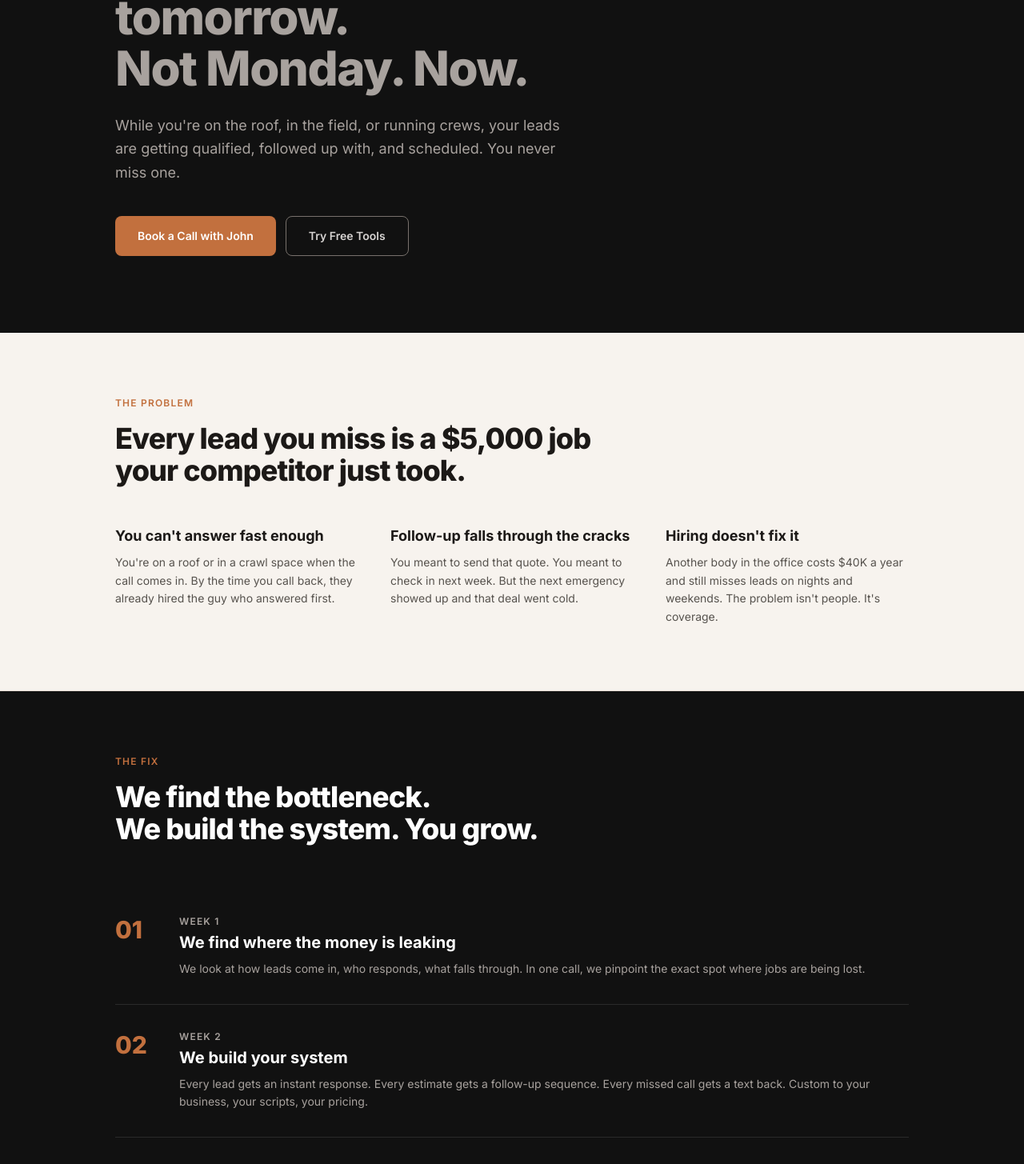
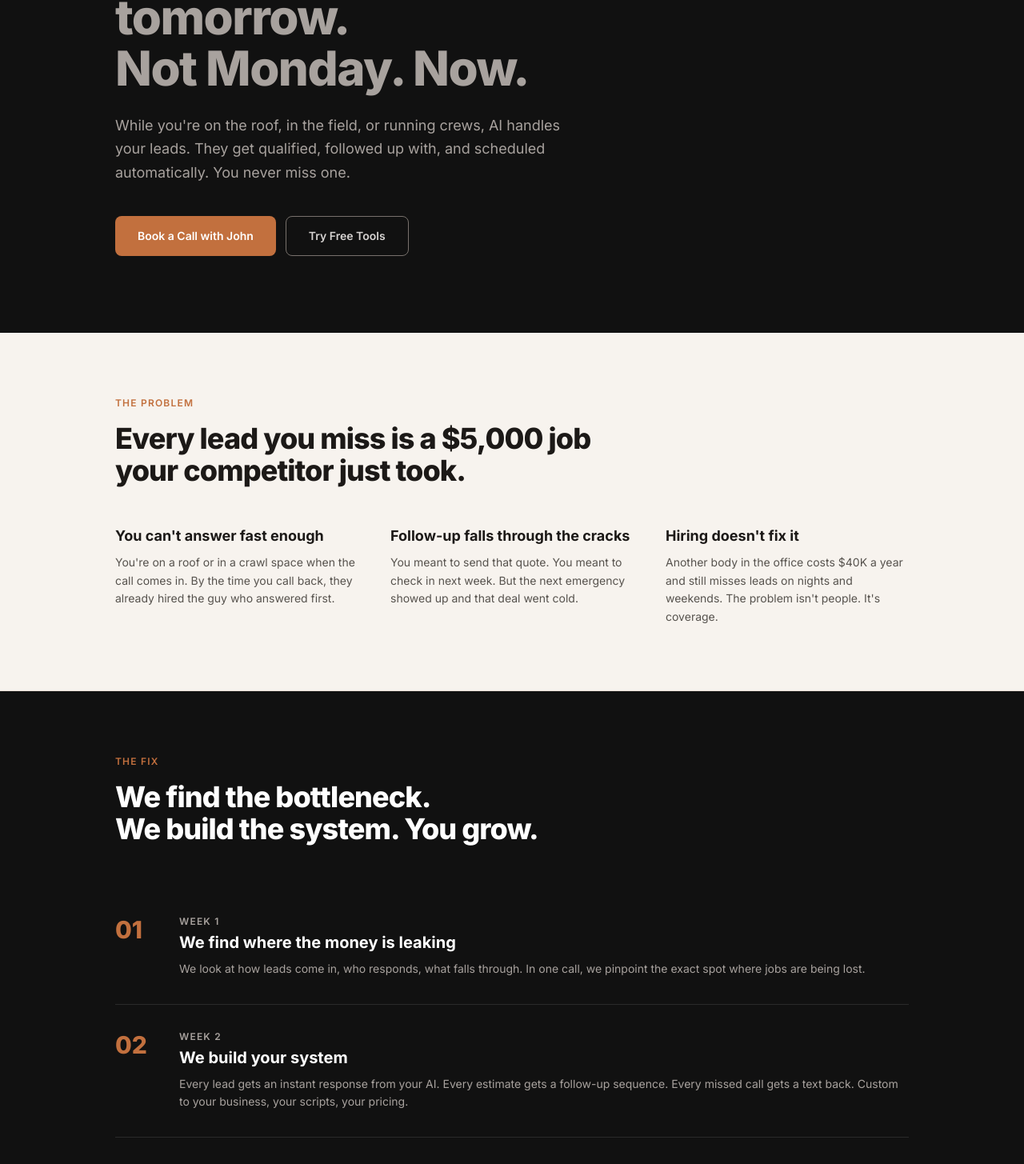
Before and after one commit to jdb-swissknife/mindvault-landing, a React (Vite) app: page / in a window 1280 px wide. Shown: the part 318-1773 px from the top of the page at 80% size. Built offline with nearby package versions, Linux system fonts and the light colour scheme.

Commit message:
Fix free tools anchor, add AI mentions naturally

```diff
--- a/src/App.tsx
+++ b/src/App.tsx
@@ -73,14 +73,14 @@ export default function App() {
             <span className="text-stone-400"> Not tomorrow.<br />Not Monday. Now.</span>
           </h1>
           <p className="mt-6 text-lg text-stone-400 max-w-xl leading-relaxed">
-            While you're on the roof, in the field, or running crews, your leads are getting qualified, followed up with, and scheduled. You never miss one.
+            While you're on the roof, in the field, or running crews, AI handles your leads. They get qualified, followed up with, and scheduled automatically. You never miss one.
           </p>
           <div className="mt-10 flex flex-col sm:flex-row gap-3">
             <a href="https://cal.com/jbird/15min" target="_blank" rel="noopener noreferrer"
               className="inline-flex items-center justify-center px-7 py-3.5 rounded-lg bg-rust-500 text-white font-semibold text-sm hover:bg-rust-600 transition-colors">
               Book a Call with John
             </a>
-            <a href="#free-tools"
+            <a href="#free-tools" onClick={e => { e.preventDefault(); document.getElementById('free-tools')?.scrollIntoView({ behavior: 'smooth' }) }}
               className="inline-flex items-center justify-center px-7 py-3.5 rounded-lg border border-stone-500 text-stone-300 font-semibold text-sm hover:border-stone-400 hover:text-white transition-colors">
               Try Free Tools
             </a>
@@ -144,7 +144,7 @@ export default function App() {
                 <p className="text-xs font-semibold uppercase tracking-widest text-stone-400 mb-1">WEEK 2</p>
                 <h3 className="text-xl font-bold mb-2">We build your system</h3>
                 <p className="text-stone-400 text-sm leading-relaxed">
-                  Every lead gets an instant response. Every estimate gets a follow-up sequence. Every missed call gets a text back. Custom to your business, your scripts, your pricing.
+                  Every lead gets an instant response from your AI. Every estimate gets a follow-up sequence. Every missed call gets a text back. Custom to your business, your scripts, your pricing.
                 </p>
               </div>
             </div>
@@ -297,7 +297,7 @@ export default function App() {
             Stop losing jobs you already earned.
           </h2>
           <p className="text-stone-400 max-w-md mx-auto mb-8">
-            Free audit. Free tools. See the results before you pay a dime.
+            Free audit. Free tools. AI that works from day one. See the results before you pay a dime.
           </p>
           <a href="https://cal.com/jbird/15min" target="_blank" rel="noopener noreferrer"
             className="inline-flex items-center justify-center gap-2 px-8 py-4 rounded-lg bg-rust-500 text-white font-bold text-sm hover:bg-rust-600 transition-colors">
```
